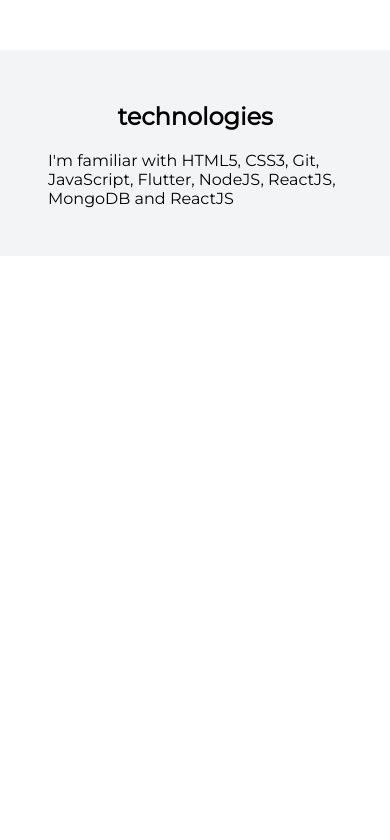
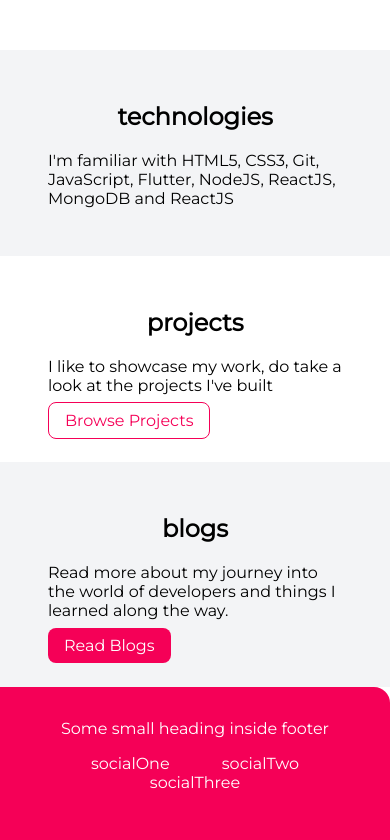
Before and after one commit to ShasheeshPurohit/Portfolio, a plain HTML site: page index.html in a window 390 px wide. Shown: the part 457-1297 px from the top of the page. Before the commit the page ends 844 px from the top, so only its background shows below. Drawn offline with Linux system fonts and the light colour scheme.

Commit message:
media query

```diff
--- /dev/null
+++ b/css/queries.css
@@ -0,0 +1,5 @@
+@media screen and (max-width: 500px){
+    .nav-pills{
+        text-align: center;
+    }
+}
--- a/index.html
+++ b/index.html
@@ -1,12 +1,15 @@
 <!DOCTYPE html>
 <html lang="en">
+
 <head>
     <meta charset="UTF-8">
     <meta name="viewport" content="width=device-width, initial-scale=1.0">
     <title>home | ShasheeshPurohit</title>
 
-    <link href="styles.css" rel="stylesheet">
+    <link href="css/styles.css" rel="stylesheet">
+    <link href="css/queries.css" rel="stylesheet">
 </head>
+
 <body>
     <nav class="navigation container">
         <div class="nav-brand">iAmDeveloper</div>
@@ -28,6 +31,8 @@
         <h1 class="hero-heading">Hey there! <span class="heading-inverted">I design Websites!</span></h1>
     </header>
 
+
+
     <section class="section ow">
         <div class="container container-center">
             <h1>technologies</h1>
@@ -35,5 +40,32 @@
         </div>
     </section>
 
+    <section class="section">
+        <div class="container container-center">
+            <h1>projects</h1>
+            <p>I like to showcase my work, do take a look at the projects I've built</p>
+            <a href="/" class="link link-secondary">Browse Projects</a>
+
+        </div>
+    </section>
+
+    <section class="section ow">
+        <div class="container container-center">
+            <h1>blogs</h1>
+            <p>Read more about my journey into the world of developers and things I learned along the way.</p>
+            <a href="/" class="link link-primary">Read Blogs</a>
+        </div>
+    </section>
+
+    <footer class="footer">
+        <div class="footer-header">Some small heading inside footer</div>
+        <ul class="social-links list-non-bullet">
+            <li class="list-item-inline"><a href="/" class="link">socialOne</a></li>
+            <li class="list-item-inline"><a href="/" class="link">socialTwo</a></li>
+            <li class="list-item-inline"><a href="/" class="link">socialThree</a></li>
+        </ul>
+    </footer>
+
 </body>
+
 </html>
```
Also changed, not shown: lib/components.html (+1 -1 lines), css/styles.css (renamed from styles.css).
